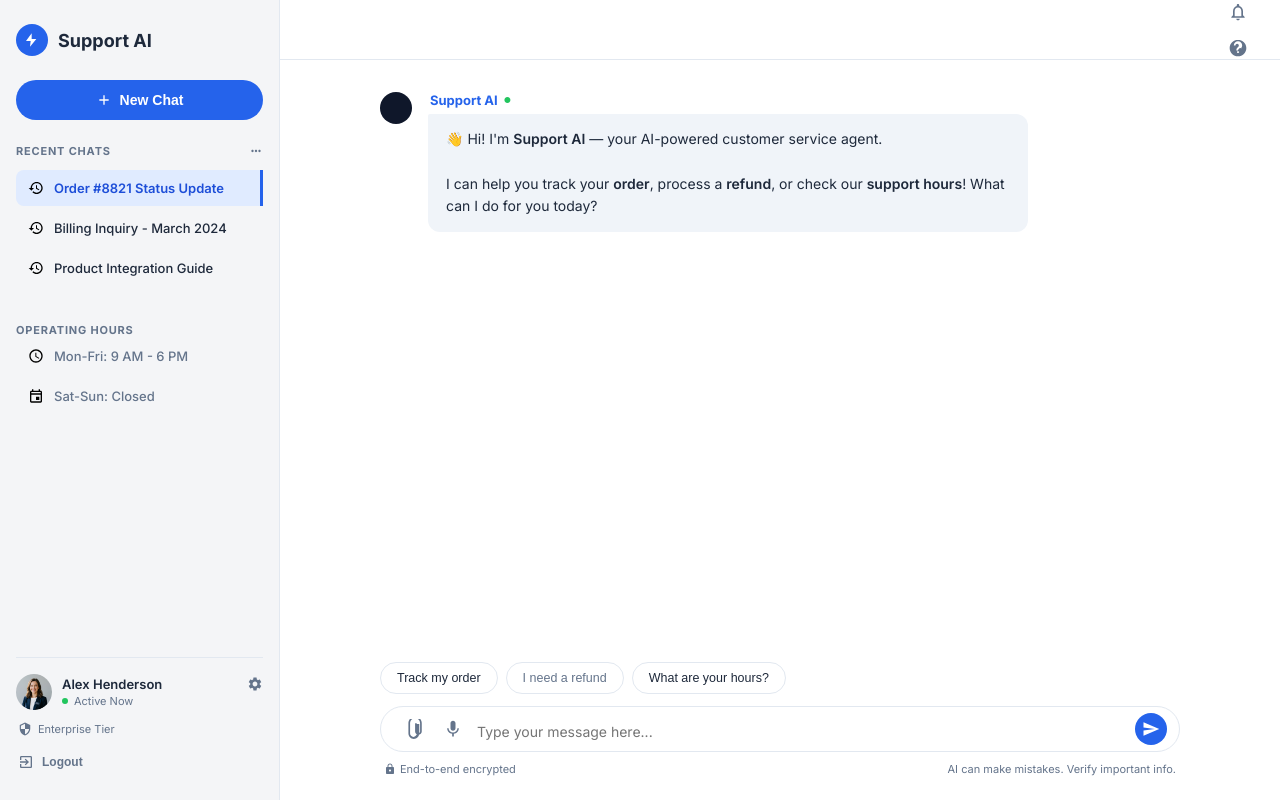
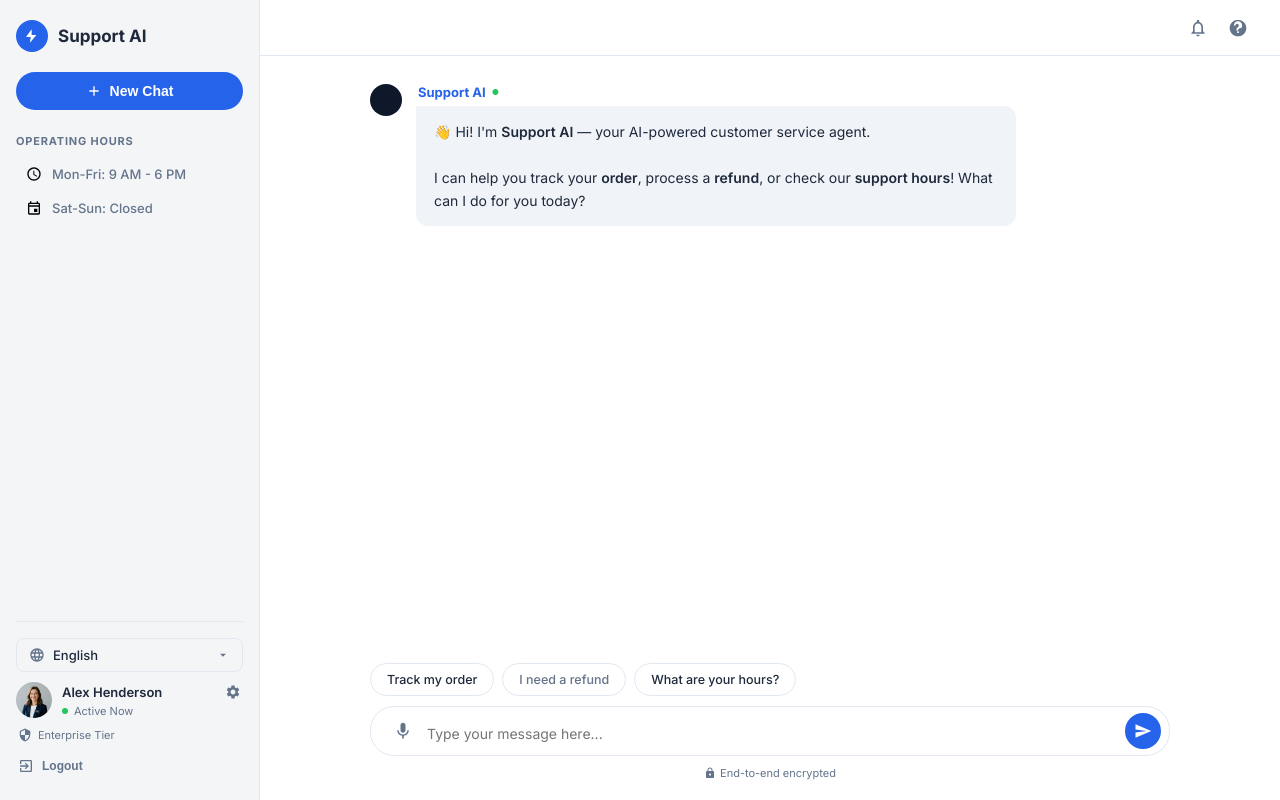
Before and after one commit to singasaneshreya-art/Chatbot, a Flask app: page / in a window 1280 px wide. Run offline with Flask 3, Linux system fonts and the light colour scheme.

Commit message:
changes done

```diff
--- a/static/css/style.css
+++ b/static/css/style.css
@@ -54,18 +54,18 @@ body {
 
 /* Sidebar */
 .sidebar {
-  width: 280px;
+  width: 260px;
   background-color: var(--bg-sidebar);
   border-right: 1px solid var(--color-border);
   display: flex;
   flex-direction: column;
   flex-shrink: 0;
-  padding: 24px 16px;
+  padding: 20px 16px;
   height: 100%;
 }
 
 .sidebar-header {
-  margin-bottom: 24px;
+  margin-bottom: 20px;
 }
 
 .brand {
@@ -82,11 +82,12 @@ body {
   display: flex;
   align-items: center;
   justify-content: center;
+  flex-shrink: 0;
 }
 
 .brand-name {
   font-weight: 700;
-  font-size: 18px;
+  font-size: 17px;
   color: var(--color-text-dark);
 }
 
@@ -99,30 +100,27 @@ body {
   background-color: var(--color-primary);
   color: #ffffff;
   border: none;
-  padding: 12px;
+  padding: 11px;
   border-radius: 24px;
   font-weight: 600;
   font-size: 14px;
   cursor: pointer;
   width: 100%;
   margin-bottom: 24px;
-  transition: background-color 0.2s;
+  transition: background-color 0.2s, transform 0.1s;
 }
 
 .new-chat-btn:hover {
   background-color: var(--color-primary-dark);
 }
 
+.new-chat-btn:active {
+  transform: scale(0.98);
+}
+
 /* Sidebar Sections */
 .sidebar-section {
   margin-bottom: 28px;
-}
-
-.section-title-row {
-  display: flex;
-  justify-content: space-between;
-  align-items: center;
-  margin-bottom: 12px;
 }
 
 .section-title {
@@ -131,56 +129,26 @@ body {
   color: var(--color-text-muted);
   text-transform: uppercase;
   letter-spacing: 0.8px;
-}
-
-.more-options-btn {
-  background: none;
-  border: none;
-  color: var(--color-text-muted);
-  cursor: pointer;
-  display: flex;
-  align-items: center;
+  display: block;
+  margin-bottom: 10px;
 }
 
 /* Lists */
-.chat-list, .hours-list {
+.hours-list {
   list-style: none;
 }
 
-.chat-item, .hours-item {
+.hours-item {
   display: flex;
   align-items: center;
   gap: 10px;
-  padding: 10px 12px;
+  padding: 8px 10px;
   border-radius: 8px;
   font-size: 13px;
   font-weight: 500;
-  color: var(--color-text-dark);
-  margin-bottom: 4px;
-  cursor: pointer;
-  transition: all 0.2s;
-}
-
-.chat-item:hover {
-  background-color: rgba(0, 0, 0, 0.03);
-}
-
-.chat-item.active {
-  background-color: var(--bg-active-chat);
-  color: var(--color-primary-dark);
-  font-weight: 600;
-  border-right: 3px solid var(--color-primary);
-  border-top-right-radius: 0;
-  border-bottom-right-radius: 0;
-}
-
-.chat-item.active .item-icon {
-  color: var(--color-primary);
-}
-
-.hours-item {
+  color: var(--color-text-muted);
+  margin-bottom: 2px;
   cursor: default;
-  color: var(--color-text-muted);
 }
 
 .item-icon {
@@ -188,7 +156,7 @@ body {
   flex-shrink: 0;
 }
 
-.item-text, .hours-text {
+.hours-text {
   white-space: nowrap;
   overflow: hidden;
   text-overflow: ellipsis;
@@ -201,9 +169,113 @@ body {
   padding-top: 16px;
   display: flex;
   flex-direction: column;
-  gap: 12px;
+  gap: 10px;
 }
 
+/* Language Selector */
+.language-selector {
+  position: relative;
+}
+
+.language-btn {
+  display: flex;
+  align-items: center;
+  gap: 8px;
+  background: none;
+  border: 1px solid var(--color-border);
+  border-radius: 8px;
+  padding: 8px 12px;
+  cursor: pointer;
+  font-family: var(--font-family);
+  font-size: 13px;
+  font-weight: 500;
+  color: var(--color-text-dark);
+  width: 100%;
+  transition: background-color 0.2s, border-color 0.2s;
+}
+
+.language-btn:hover {
+  background-color: rgba(0, 0, 0, 0.03);
+  border-color: #cbd5e1;
+}
+
+.language-globe-icon {
+  color: var(--color-text-muted);
+  flex-shrink: 0;
+}
+
+.language-label {
+  flex-grow: 1;
+  text-align: left;
+}
+
+.language-chevron {
+  color: var(--color-text-muted);
+  flex-shrink: 0;
+  transition: transform 0.2s;
+}
+
+.language-selector.open .language-chevron {
+  transform: rotate(180deg);
+}
+
+.language-dropdown {
+  display: none;
+  position: absolute;
+  bottom: calc(100% + 6px);
+  left: 0;
+  right: 0;
+  background-color: #ffffff;
+  border: 1px solid var(--color-border);
+  border-radius: 10px;
+  padding: 4px;
+  box-shadow: 0 4px 16px rgba(0, 0, 0, 0.08), 0 1px 4px rgba(0, 0, 0, 0.04);
+  z-index: 100;
+  animation: dropdown-fade 0.15s ease-out;
+}
+
+@keyframes dropdown-fade {
+  from {
+    opacity: 0;
+    transform: translateY(4px);
+  }
+  to {
+    opacity: 1;
+    transform: translateY(0);
+  }
+}
+
+.language-selector.open .language-dropdown {
+  display: block;
+}
+
+.language-option {
+  display: block;
+  width: 100%;
+  padding: 8px 12px;
+  background: none;
+  border: none;
+  border-radius: 6px;
+  font-family: var(--font-family);
+  font-size: 13px;
+  font-weight: 500;
+  color: var(--color-text-dark);
+  cursor: pointer;
+  text-align: left;
+  transition: background-color 0.15s;
+}
+
+.language-option:hover {
+  background-color: #f0f4f9;
+}
+
+.language-option.active {
+  background-color: var(--bg-active-chat);
+  color: var(--color-primary);
+  font-weight: 600;
+}
+
+/* Profile Card */
 .profile-card {
   display: flex;
   align-items: center;
@@ -215,10 +287,12 @@ body {
   height: 36px;
   border-radius: 50%;
   object-fit: cover;
+  flex-shrink: 0;
 }
 
 .profile-info {
   flex-grow: 1;
+  min-width: 0;
 }
 
 .profile-name-row {
@@ -240,10 +314,14 @@ body {
   cursor: pointer;
   display: flex;
   align-items: center;
+  padding: 2px;
+  border-radius: 4px;
+  transition: color 0.2s, background-color 0.2s;
 }
 
 .settings-btn:hover {
   color: var(--color-text-dark);
+  background-color: rgba(0, 0, 0, 0.04);
 }
 
 .profile-status {
@@ -258,6 +336,7 @@ body {
   height: 6px;
   border-radius: 50%;
   background-color: var(--color-green);
+  flex-shrink: 0;
 }
 
 .profile-status-text {
@@ -309,7 +388,7 @@ body {
 
 /* Chat Header */
 .chat-header {
-  height: 60px;
+  height: 56px;
   border-bottom: 1px solid var(--color-border);
   display: flex;
   justify-content: flex-end;
@@ -318,17 +397,22 @@ body {
   flex-shrink: 0;
 }
 
+.header-right {
+  display: flex;
+  align-items: center;
+  gap: 4px;
+}
+
 .header-icon-btn {
   background: none;
   border: none;
   color: var(--color-text-muted);
   cursor: pointer;
   padding: 8px;
-  margin-left: 8px;
   border-radius: 50%;
   display: flex;
   align-items: center;
-  transition: background-color 0.2s;
+  transition: background-color 0.2s, color 0.2s;
 }
 
 .header-icon-btn:hover {
@@ -340,7 +424,7 @@ body {
 .chat-main {
   flex-grow: 1;
   overflow-y: auto;
-  padding: 32px 40px;
+  padding: 28px 40px;
   display: flex;
   flex-direction: column;
   background-color: var(--bg-main);
@@ -358,7 +442,7 @@ body {
 /* Message Rows */
 .message-row {
   display: flex;
-  gap: 16px;
+  gap: 14px;
   align-items: flex-start;
   width: 100%;
   animation: fade-up 0.25s ease-out forwards;
@@ -420,7 +504,7 @@ body {
 .message-bubble {
   padding: 14px 18px;
   font-size: 14px;
-  line-height: 1.6;
+  line-height: 1.65;
   border-radius: 12px;
   word-wrap: break-word;
 }
@@ -445,9 +529,9 @@ body {
 
 .message-bubble code {
   background-color: rgba(0, 0, 0, 0.05);
-  padding: 2px 4px;
+  padding: 2px 5px;
   border-radius: 4px;
-  font-family: monospace;
+  font-family: 'SF Mono', 'Fira Code', monospace;
   font-size: 13px;
 }
 
@@ -490,7 +574,7 @@ body {
   color: var(--color-primary-dark);
   font-size: 10px;
   font-weight: 600;
-  padding: 3px 8px;
+  padding: 3px 10px;
   border-radius: 6px;
 }
 
@@ -512,7 +596,7 @@ body {
 .order-card-info {
   display: flex;
   flex-direction: column;
-  gap: 4px;
+  gap: 3px;
 }
 
 .order-card-name {
@@ -535,7 +619,7 @@ body {
 
 /* Footer Input Area */
 .chat-footer-area {
-  padding: 16px 40px 24px 40px;
+  padding: 12px 40px 20px 40px;
   background-color: var(--bg-main);
   flex-shrink: 0;
 }
@@ -543,7 +627,7 @@ body {
 .quick-chips-wrapper {
   max-width: 800px;
   width: 100%;
-  margin: 0 auto 12px auto;
+  margin: 0 auto 10px auto;
 }
 
 .chips-container {
@@ -565,6 +649,7 @@ body {
   display: flex;
   align-items: center;
   gap: 6px;
+  font-family: var(--font-family);
 }
 
 .chip-btn:hover {
@@ -579,7 +664,7 @@ body {
 }
 
 .chip-btn.action-primary:hover {
-  background-color: rgba(37, 99, 235, 0.05);
+  background-color: rgba(37, 99, 235, 0.06);
 }
 
 .chip-btn.action-secondary {
@@ -597,7 +682,7 @@ body {
 .input-container {
   border: 1px solid var(--color-border);
   border-radius: 24px;
-  padding: 6px 12px 6px 16px;
+  padding: 6px 8px 6px 16px;
   display: flex;
   align-items: center;
   gap: 8px;
@@ -607,7 +692,7 @@ body {
 
 .input-container:focus-within {
   border-color: #cbd5e1;
-  box-shadow: 0 2px 8px rgba(0, 0, 0, 0.03);
+  box-shadow: 0 2px 8px rgba(0, 0, 0, 0.04);
 }
 
 .input-icon-btn {
@@ -644,8 +729,8 @@ body {
 }
 
 .send-btn {
-  width: 32px;
-  height: 32px;
+  width: 36px;
+  height: 36px;
   border-radius: 50%;
   background-color: var(--color-primary);
   border: none;
@@ -662,13 +747,13 @@ body {
 }
 
 .send-btn:active {
-  transform: scale(0.95);
+  transform: scale(0.93);
 }
 
 /* Privacy labels */
 .footer-privacy-row {
   display: flex;
-  justify-content: space-between;
+  justify-content: center;
   align-items: center;
   margin-top: 10px;
   font-size: 11px;
@@ -681,7 +766,7 @@ body {
   align-items: center;
 }
 
-/* Typing Indicator (mockup text) */
+/* Typing Indicator */
 .typing-row-text {
   font-size: 12px;
   color: var(--color-text-muted);
@@ -699,10 +784,10 @@ body {
 }
 
 .typing-row-text .dots span {
-  width: 4px;
-  height: 4px;
+  width: 5px;
+  height: 5px;
   border-radius: 50%;
-  background-color: var(--color-text-muted);
+  background-color: var(--color-primary);
   animation: typing-flash 1.4s infinite both;
 }
 
--- a/templates/index.html
+++ b/templates/index.html
@@ -32,44 +32,12 @@
       </div>
 
       <!-- Action Button -->
-      <button class="new-chat-btn">
+      <button class="new-chat-btn" id="new-chat-btn">
         <svg viewBox="0 0 24 24" width="16" height="16" fill="currentColor">
           <path d="M19 13h-6v6h-2v-6H5v-2h6V5h2v6h6v2z"/>
         </svg>
         <span>New Chat</span>
       </button>
-
-      <!-- Recent Chats -->
-      <div class="sidebar-section">
-        <div class="section-title-row">
-          <span class="section-title">Recent Chats</span>
-          <button class="more-options-btn">
-            <svg viewBox="0 0 24 24" width="14" height="14" fill="currentColor">
-              <path d="M6 10c-1.1 0-2 .9-2 2s.9 2 2 2 2-.9 2-2-.9-2-2-2zm12 0c-1.1 0-2 .9-2 2s.9 2 2 2 2-.9 2-2-.9-2-2-2zm-6 0c-1.1 0-2 .9-2 2s.9 2 2 2 2-.9 2-2-.9-2-2-2z"/>
-            </svg>
-          </button>
-        </div>
-        <ul class="chat-list">
-          <li class="chat-item active">
-            <svg viewBox="0 0 24 24" width="16" height="16" class="item-icon">
-              <path d="M13 3c-4.97 0-9 4.03-9 9H1l3.89 3.89.07.14L9 12H6c0-3.87 3.13-7 7-7s7 3.13 7 7-3.13 7-7 7c-1.93 0-3.68-.79-4.94-2.06l-1.42 1.42C8.27 19.99 10.51 21 13 21c4.97 0 9-4.03 9-9s-4.03-9-9-9zm-1 5v5l4.25 2.52.77-1.28-3.52-2.09V8h-1.5z"/>
-            </svg>
-            <span class="item-text">Order #8821 Status Update</span>
-          </li>
-          <li class="chat-item">
-            <svg viewBox="0 0 24 24" width="16" height="16" class="item-icon">
-              <path d="M13 3c-4.97 0-9 4.03-9 9H1l3.89 3.89.07.14L9 12H6c0-3.87 3.13-7 7-7s7 3.13 7 7-3.13 7-7 7c-1.93 0-3.68-.79-4.94-2.06l-1.42 1.42C8.27 19.99 10.51 21 13 21c4.97 0 9-4.03 9-9s-4.03-9-9-9zm-1 5v5l4.25 2.52.77-1.28-3.52-2.09V8h-1.5z"/>
-            </svg>
-            <span class="item-text">Billing Inquiry - March 2024</span>
-          </li>
-          <li class="chat-item">
-            <svg viewBox="0 0 24 24" width="16" height="16" class="item-icon">
-              <path d="M13 3c-4.97 0-9 4.03-9 9H1l3.89 3.89.07.14L9 12H6c0-3.87 3.13-7 7-7s7 3.13 7 7-3.13 7-7 7c-1.93 0-3.68-.79-4.94-2.06l-1.42 1.42C8.27 19.99 10.51 21 13 21c4.97 0 9-4.03 9-9s-4.03-9-9-9zm-1 5v5l4.25 2.52.77-1.28-3.52-2.09V8h-1.5z"/>
-            </svg>
-            <span class="item-text">Product Integration Guide</span>
-          </li>
-        </ul>
-      </div>
 
       <!-- Operating Hours -->
       <div class="sidebar-section">
@@ -92,6 +60,27 @@
 
       <!-- User Profile widget at bottom -->
       <div class="sidebar-footer">
+        <!-- Language Selector -->
+        <div class="language-selector" id="language-selector">
+          <button class="language-btn" id="language-btn">
+            <svg viewBox="0 0 24 24" width="16" height="16" fill="currentColor" class="language-globe-icon">
+              <path d="M11.99 2C6.47 2 2 6.48 2 12s4.47 10 9.99 10C17.52 22 22 17.52 22 12S17.52 2 11.99 2zm6.93 6h-2.95a15.65 15.65 0 0 0-1.38-3.56A8.03 8.03 0 0 1 18.92 8zM12 4.04c.83 1.2 1.48 2.53 1.91 3.96h-3.82c.43-1.43 1.08-2.76 1.91-3.96zM4.26 14C4.1 13.36 4 12.69 4 12s.1-1.36.26-2h3.38c-.08.66-.14 1.32-.14 2 0 .68.06 1.34.14 2H4.26zm.82 2h2.95c.32 1.25.78 2.45 1.38 3.56A7.987 7.987 0 0 1 5.08 16zm2.95-8H5.08a7.987 7.987 0 0 1 4.33-3.56A15.65 15.65 0 0 0 8.03 8zM12 19.96c-.83-1.2-1.48-2.53-1.91-3.96h3.82c-.43 1.43-1.08 2.76-1.91 3.96zM14.34 14H9.66c-.09-.66-.16-1.32-.16-2 0-.68.07-1.35.16-2h4.68c.09.65.16 1.32.16 2 0 .68-.07 1.34-.16 2zm.25 5.56c.6-1.11 1.06-2.31 1.38-3.56h2.95a8.03 8.03 0 0 1-4.33 3.56zM16.36 14c.08-.66.14-1.32.14-2 0-.68-.06-1.34-.14-2h3.38c.16.64.26 1.31.26 2s-.1 1.36-.26 2h-3.38z"/>
+            </svg>
+            <span class="language-label" id="language-label">English</span>
+            <svg viewBox="0 0 24 24" width="14" height="14" fill="currentColor" class="language-chevron" id="language-chevron">
+              <path d="M7 10l5 5 5-5z"/>
+            </svg>
+          </button>
+          <div class="language-dropdown" id="language-dropdown">
+            <button class="language-option active" data-lang="en">English</button>
+            <button class="language-option" data-lang="hi">हिन्दी</button>
+            <button class="language-option" data-lang="es">Español</button>
+            <button class="language-option" data-lang="fr">Français</button>
+            <button class="language-option" data-lang="de">Deutsch</button>
+            <button class="language-option" data-lang="ja">日本語</button>
+          </div>
+        </div>
+
         <div class="profile-card">
           <img class="profile-avatar" src="/static/images/avatar.png" alt="Alex Henderson">
           <div class="profile-info">
@@ -131,13 +120,13 @@
       <header class="chat-header">
         <div class="header-right">
           <!-- Notification Bell Icon -->
-          <button class="header-icon-btn">
+          <button class="header-icon-btn" id="notification-btn">
             <svg viewBox="0 0 24 24" width="20" height="20" fill="currentColor">
               <path d="M12 22c1.1 0 2-.9 2-2h-4c0 1.1.89 2 2 2zm6-6v-5c0-3.07-1.63-5.64-4.5-6.32V4c0-.83-.67-1.5-1.5-1.5s-1.5.67-1.5 1.5v.68C7.64 5.36 6 7.92 6 11v5l-2 2v1h16v-1l-2-2zm-2 1H8v-6c0-2.48 1.51-4.5 4-4.5s4 2.02 4 4.5v6z"/>
             </svg>
           </button>
           <!-- Help / Question Icon -->
-          <button class="header-icon-btn">
+          <button class="header-icon-btn" id="help-btn">
             <svg viewBox="0 0 24 24" width="20" height="20" fill="currentColor">
               <path d="M12 2C6.48 2 2 6.48 2 12s4.47 10 9.99 10C17.52 22 22 17.52 22 12S17.52 2 11.99 2zm1.01 16h-2v-2h2v2zm1.15-6.03l-.9.92C12.54 13.62 12 14 12 15h-2v-.5c0-1.1.45-2.1 1.17-2.83l1.24-1.26c.37-.36.59-.86.59-1.41 0-1.1-.9-2-2-2s-2 .9-2 2H7c0-2.76 2.24-5 5-5s5 2.24 5 5c0 1.04-.42 1.99-1.07 2.62.77.77.78.78.78.78z"/>
             </svg>
@@ -165,13 +154,8 @@
         <!-- Input Wrapper -->
         <div class="input-wrapper">
           <div class="input-container">
-            <!-- Left Icons -->
-            <button class="input-icon-btn">
-              <svg viewBox="0 0 24 24" width="20" height="20" fill="currentColor">
-                <path d="M16.5 6v11.5c0 2.21-1.79 4-4 4s-4-1.79-4-4V5c0-3.31 2.69-6 6-6s6 2.69 6 6v10c0 1.1-.9 2-2 2s-2-.9-2-2V5h-2v10c0 2.21 1.79 4 4 4s4-1.79 4-4V5c0-4.42-3.58-8-8-8s-8 3.58-8 8v12.5c0 3.59 2.91 6.5 6.5 6.5s6.5-2.91 6.5-6.5V6h-2z"/>
-              </svg>
-            </button>
-            <button class="input-icon-btn">
+            <!-- Left Microphone Icon -->
+            <button class="input-icon-btn" id="mic-btn">
               <svg viewBox="0 0 24 24" width="20" height="20" fill="currentColor">
                 <path d="M12 14c1.66 0 2.99-1.34 2.99-3L15 5c0-1.66-1.34-3-3-3S9 3.34 9 5v6c0 1.66 1.34 3 3 3zm5.3-3c0 3-2.54 5.1-5.3 5.1S6.7 14 6.7 11H5c0 3.41 2.72 6.23 6 6.72V21h2v-3.28c3.28-.48 6-3.3 6-6.72h-1.7z"/>
               </svg>
@@ -196,9 +180,6 @@
               </svg>
               <span>End-to-end encrypted</span>
             </div>
-            <div class="privacy-right">
-              AI can make mistakes. Verify important info.
-            </div>
           </div>
         </div>
       </footer>
```
Also changed, not shown: static/js/app.js (+51 -1 lines), 1 other file.
